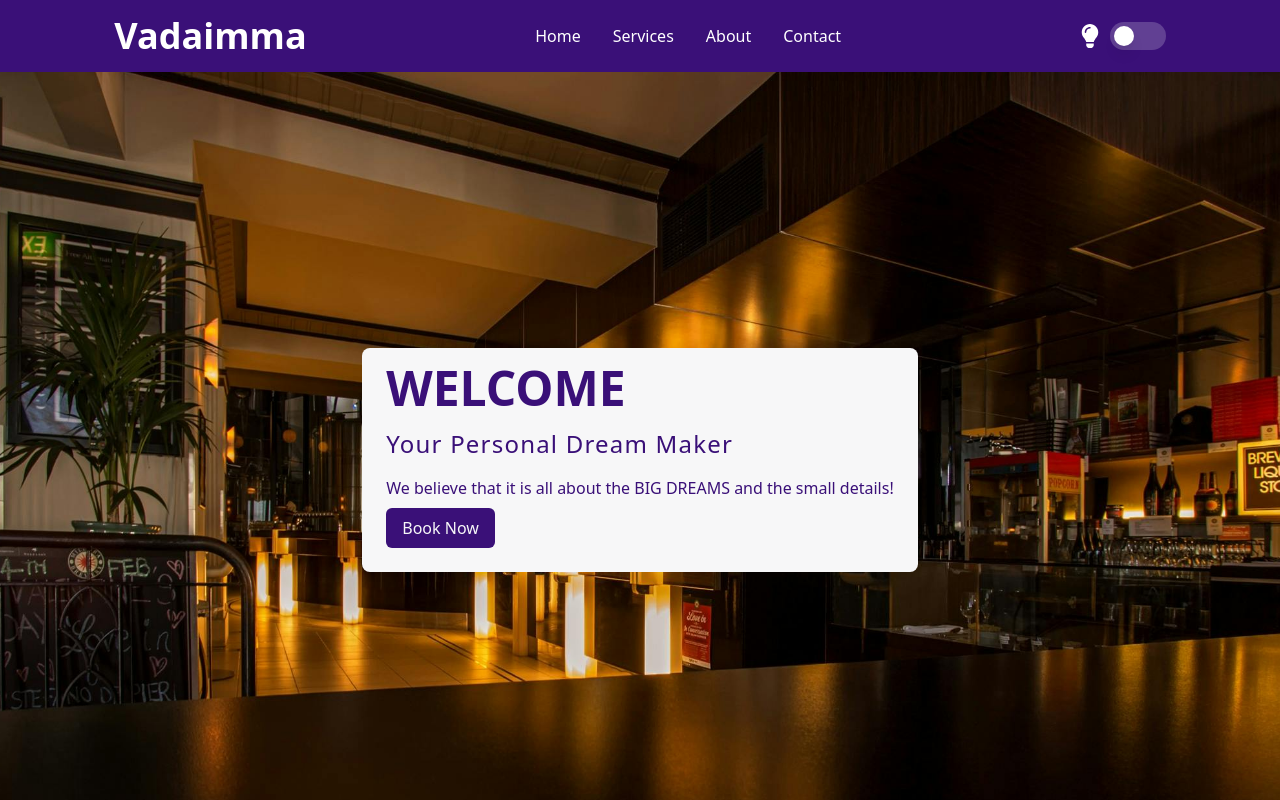
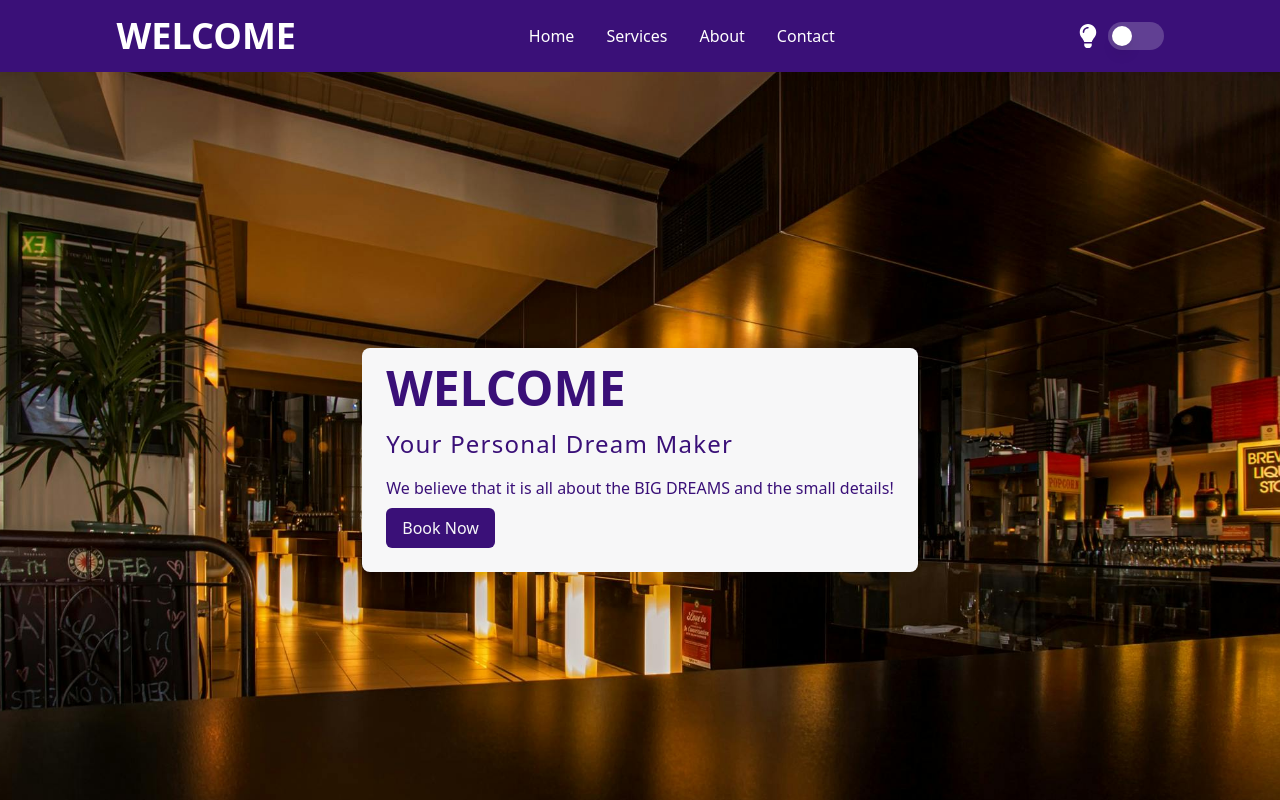
Before and after one commit to asad-23/MernEventProject, a React (Vite) app in the folder client/: page / in a window 1280 px wide. Shown: the top 800 px of the page. Built offline with nearby package versions, Linux system fonts and the light colour scheme.

Commit message:
Navbar.jsx

```diff
--- a/client/src/components/Navbar.jsx
+++ b/client/src/components/Navbar.jsx
@@ -47,7 +47,7 @@ const Navbar = ({takeMode, scrollToSection}) => {
             </Menu>
           </div>
         </div>
-        <div className='font-bold p-4 text-4xl'>Vadaimma</div>
+        <div className='font-bold p-4 text-4xl'>WELCOME</div>
         <div className='justify-between items-center hidden md:flex'>
           {
             link.map((link, index) => {
```
